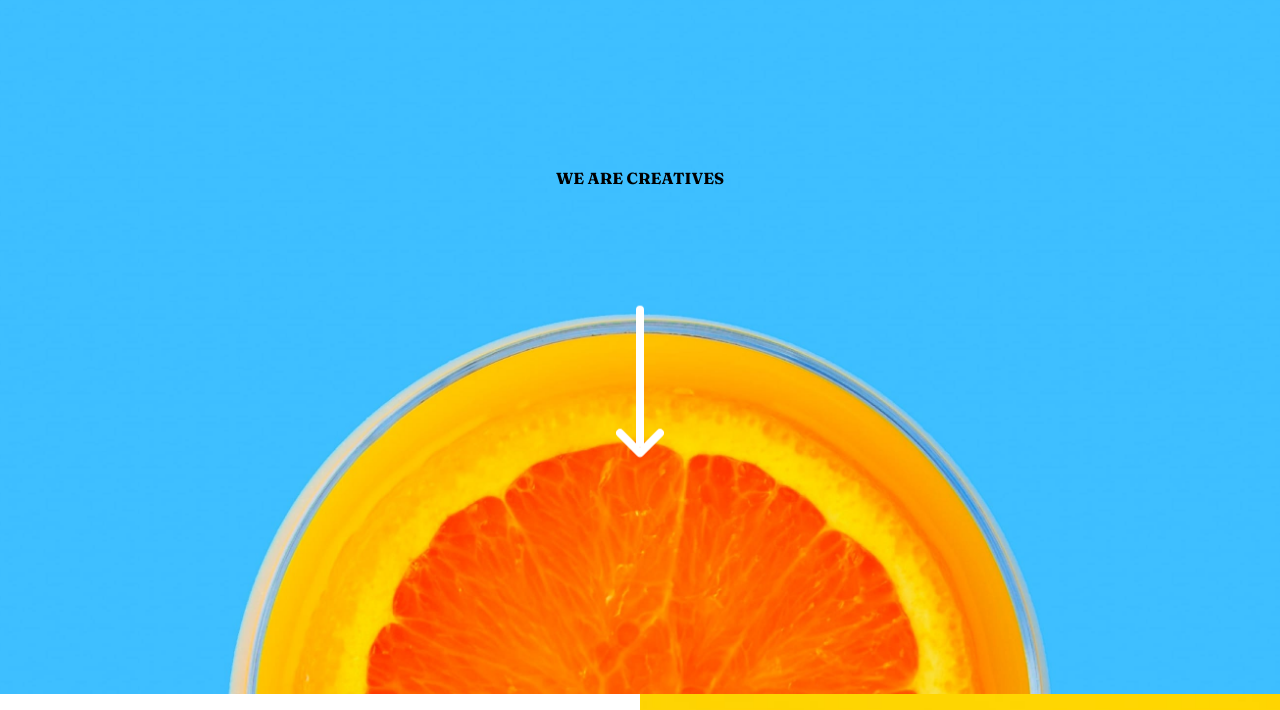
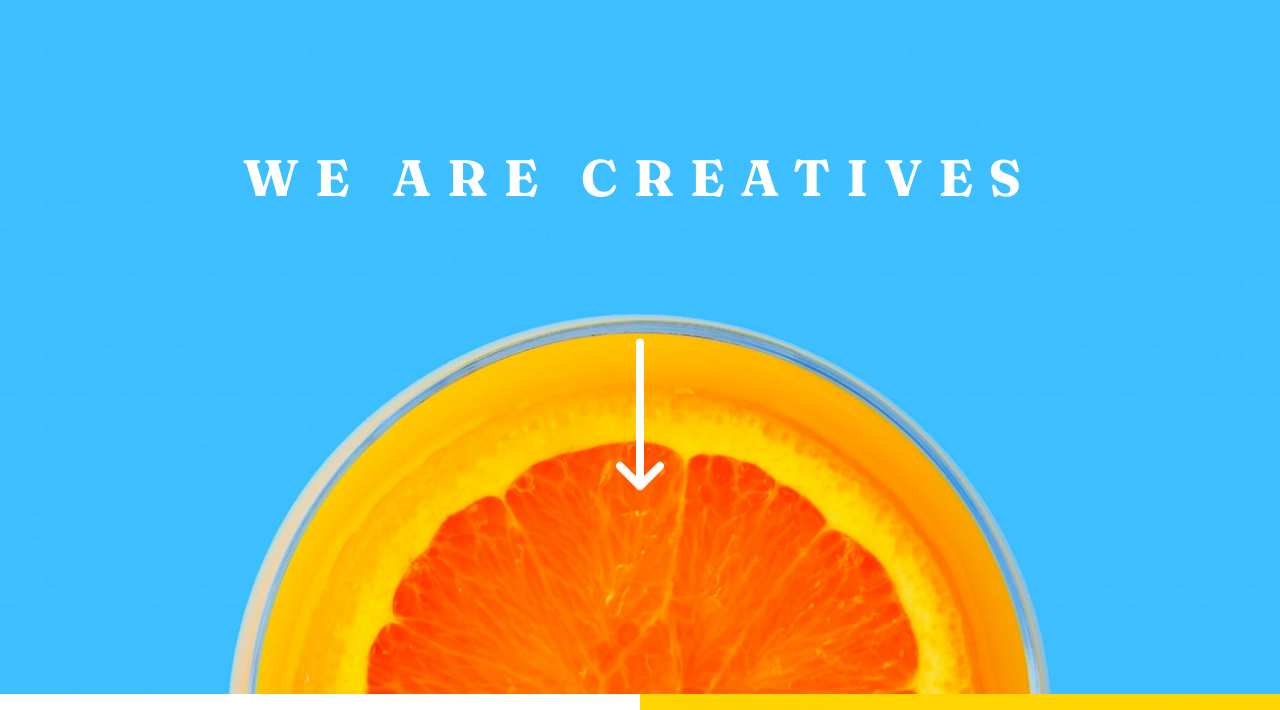
Before and after one commit to Lukiticas/sunnyside-agency, a website built with Vite: page index.html in a window 1280 px wide. Shown: the part 90-800 px from the top of the page. Built offline with nearby package versions, Linux system fonts and the light colour scheme.

Commit message:
resolve bugs

```diff
--- a/index.html
+++ b/index.html
@@ -55,7 +55,7 @@
         </picture>
 
         <div class="hero-section__text">
-          <h1>WE ARE CREATIVES</h1>
+          <h1 class="hero-section__text--title">WE ARE CREATIVES</h1>
           <img class="hero-section__text--arrow-down" src="./images/icons/icon-arrow-down.svg" alt="arrow down" tabindex="0"/>
         </div>
 
--- a/styles/components/_header.scss
+++ b/styles/components/_header.scss
@@ -106,7 +106,7 @@ header {
     font-family: $fontSecundary;
     text-align: center;
 
-    h2 {
+    &--title {
       cursor: default;
       position: relative;
       @include lettering(3.2rem, normal, 1.6, $wrd300, 1rem);
```
Also changed, not shown: styles/styles.css, 1 other file.
